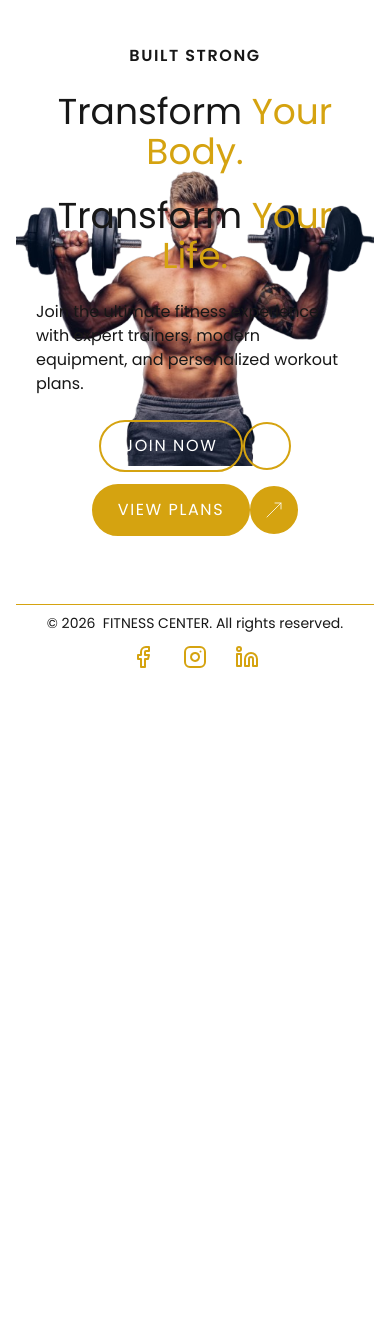
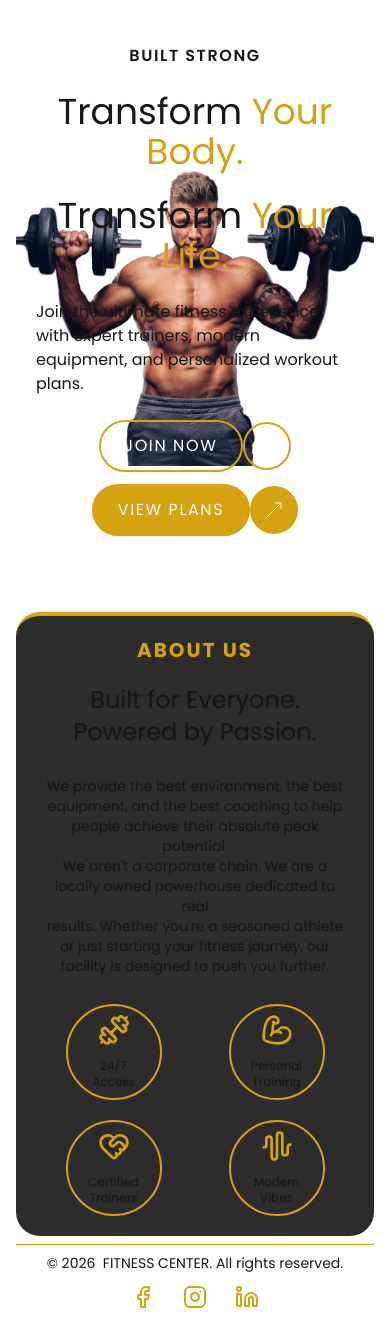
Before and after one commit to Navodi99/gym-website-nextjs, a Next.js app: page / in a window 390 px wide. Before the commit the page ends 844 px from the top, so only its background shows below. Built offline with nearby package versions, Linux system fonts and the light colour scheme.

Commit message:
added responsive styles for about section

```diff
--- a/src/app/(components)/sections/about/AboutUsSection.jsx
+++ b/src/app/(components)/sections/about/AboutUsSection.jsx
@@ -31,15 +31,15 @@ const AboutUsSection = () => {
   ];
 
   return (
-    <div className="max-sm:hidden bg-(--gray-color) border-t-4 border-(--primary-color) rounded-3xl mb-15 p-5" id="about">
+    <div className="max-sm:flex-col bg-(--gray-color) border-t-4 border-(--primary-color) rounded-3xl mb-15 p-5 max-sm:my-2" id="about">
       <div>
-        <p className="uppercase tracking-widest font-bold text-2xl text-(--primary-color) text-center ">
+        <p className="uppercase tracking-widest font-bold text-2xl text-(--primary-color) text-center  max-sm:text-xl">
           About Us
         </p>
-        <p className="text-4xl text-center mt-5">
+        <p className="text-4xl text-center mt-5 max-sm:text-2xl">
           Built for Everyone. Powered by Passion.
         </p>
-        <p className="text-sm text-center px-90 mt-7">
+        <p className="text-sm text-center px-90 mt-7 max-sm:px-2 ">
           We provide the best environment, the best equipment, and the best
           coaching to help
           <br /> people achieve their absolute peak potential.
@@ -50,13 +50,15 @@ const AboutUsSection = () => {
           <br /> facility is designed to push you further.
         </p>
       </div>
-      <div className="flex items-center justify-center gap-48 my-7">
+      <div className=" max-sm:mb-0 max-sm:gap-y-5 flex items-center justify-center gap-48 my-7 max-sm:grid max-sm:gap-2 max-sm:grid-cols-2 max-sm:place-items-center">
         {aboutData.map((item, index) => (
           <div
             key={index}
-            className="rounded-full border-2 border-(--primary-color) w-27 h-27 flex flex-col items-center justify-center">
+            className="rounded-full border-2 border-(--primary-color) w-27 h-27 flex flex-col items-center justify-center
+            max-sm:w-24 max-sm:h-24 max-sm:rounded-full
+            ">
             {item.icon}
-            <p className="text-center text-sm mt-3">{item.text1}<br/>{item.text2}</p>
+            <p className="text-center text-sm mt-3 max-sm:text-xs">{item.text1}<br/>{item.text2}</p>
           </div>
         ))}
       </div>
--- a/src/app/page.jsx
+++ b/src/app/page.jsx
@@ -11,7 +11,7 @@ import Footer from "./(components)/sections/footer/Footer";
 
 export default function Home() {
   return (
-  <div className="w-full h-screen flex flex-col  m-0 px-15 py-4 max-sm:px-4">
+  <div className="w-full h-screen flex flex-col m-0 px-15 py-4 max-sm:px-4 max-sm:pb-0">
   <Navigation/>
   <HeroSection/>
   <AboutUsSection/>
```
